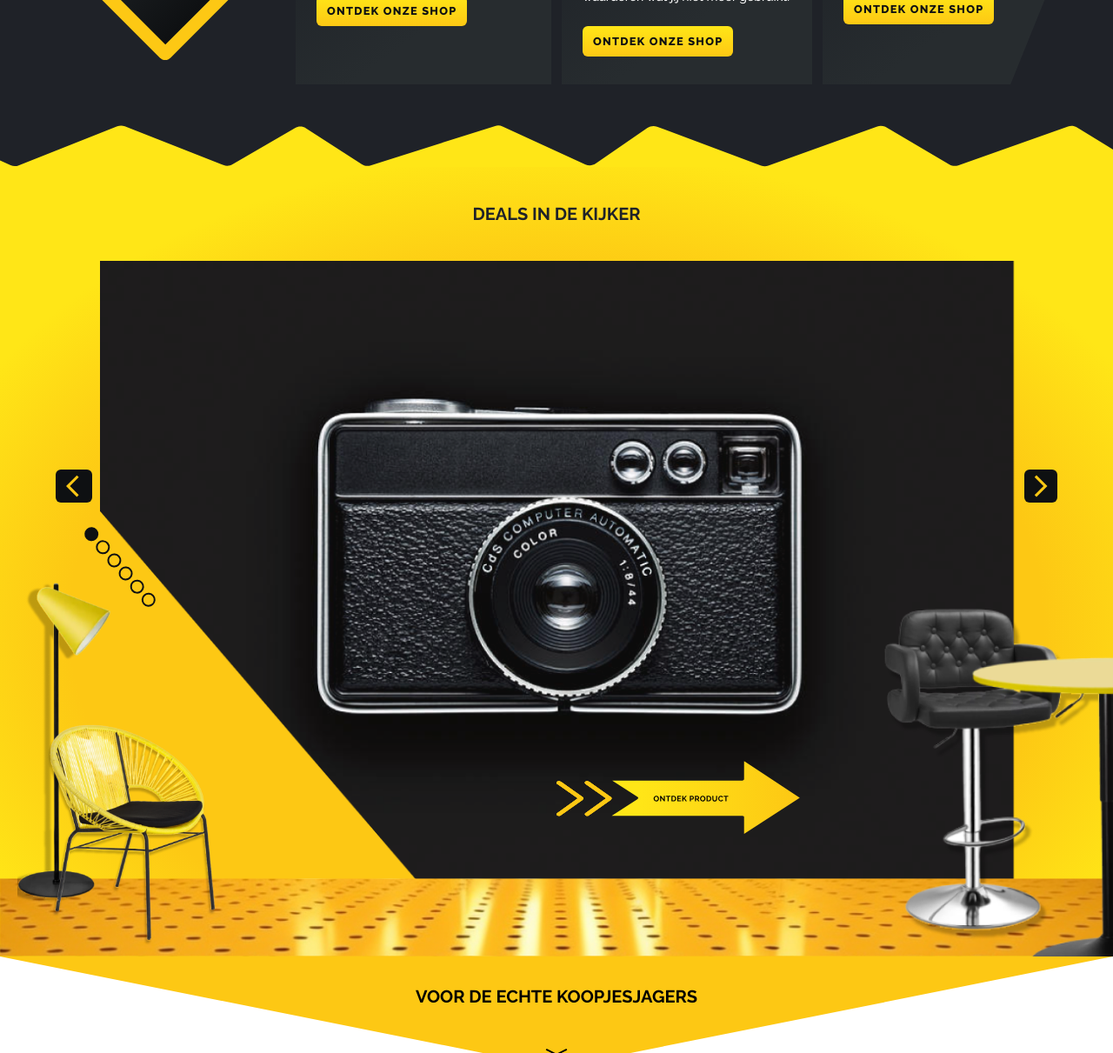
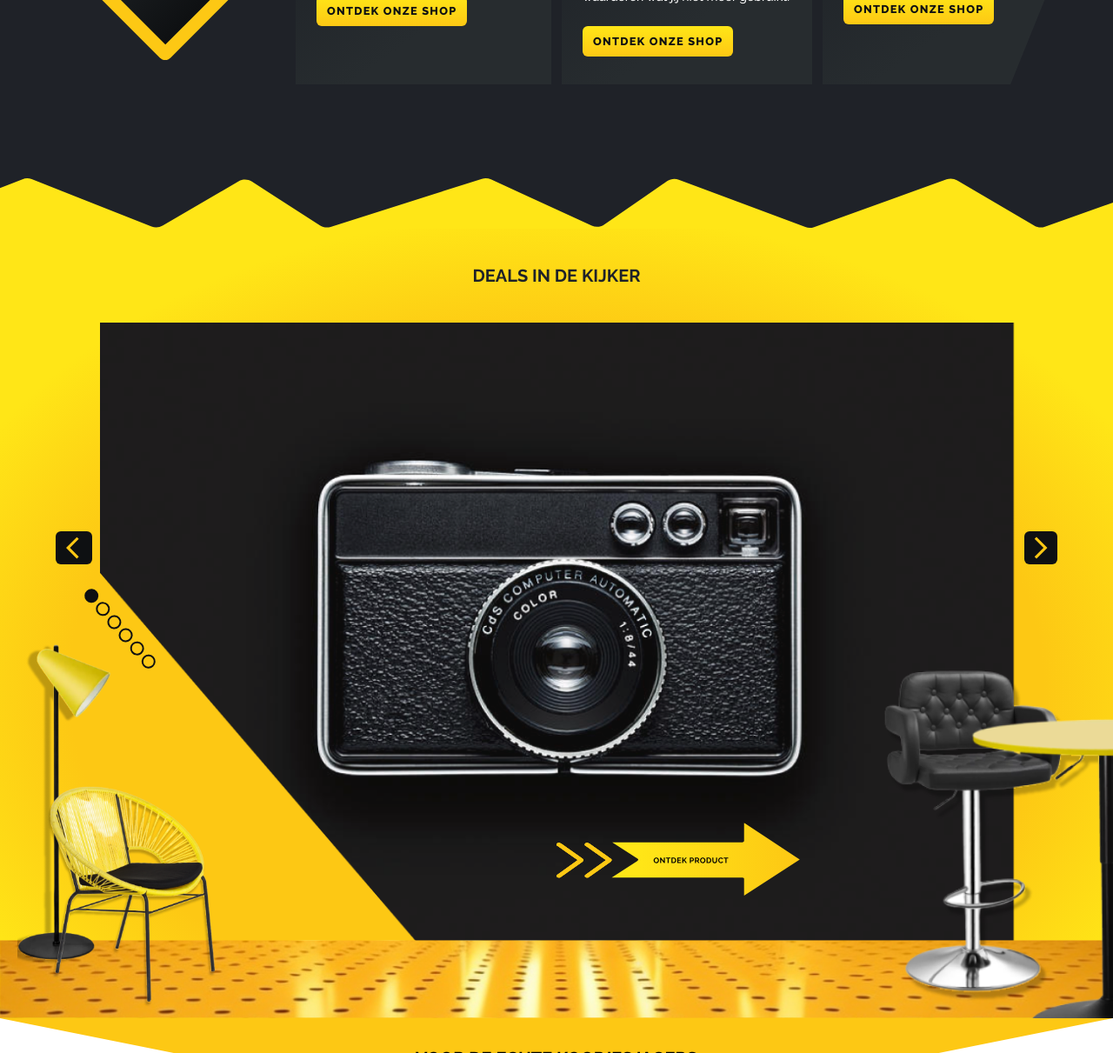
Before and after one commit to shipon-islam/extrema-deals, a React (Vite) app: page / in a window 1280 px wide. Shown: the part 793-2004 px from the top of the page at 87% size. Built offline with nearby package versions, Linux system fonts and the light colour scheme.

Commit message:
update hero section

```diff
--- a/src/components/SliderItems.jsx
+++ b/src/components/SliderItems.jsx
@@ -49,7 +49,7 @@ function SliderItems() {
   };
 
   return (
-    <div className="relative h-full section-container">
+    <div className="relative h-full xl:max-w-[1536px] xl:mx-auto">
       {/* arrow start*/}
       <div className="flex justify-between absolute w-full top-[3rem] sm:top-[5rem] z-10 lg:top-[15rem] left-0 md:px-8 lg:px-12 xl:px-16">
         <button className="md:bg-primary-black hover:text-primary-yellow md:hover:bg-primary-black/80 transition-colors duration-300 md:text-primary-yellow rounded-md pl-3">
--- a/src/index.css
+++ b/src/index.css
@@ -72,7 +72,7 @@
   background-repeat: no-repeat;
   background-size: cover;
   width: 100%;
-  height: 329px;
+  height: 400px;
 }
 .cta-diamond-shape {
   background-image: url("./assets/svg/cta-bar-diamond-bg.svg");
--- a/src/pages/home/sections/Hero.jsx
+++ b/src/pages/home/sections/Hero.jsx
@@ -2,8 +2,8 @@ import React from "react";
 
 export default function Hero() {
   return (
-    <section className="hero-banner relative min-h-[40vh] sm:min-h-[70vh]">
-      <h1 className="text-primary-white text-[1.5rem] sm:text-4xl font-bold tracking-widest  mr-2 absolute top-1/2 left-1/2 -translate-x-1/2 -translate-y-1/2 w-full text-center flex flex-col sm:block">
+    <section className="hero-banner relative min-h-[50vh] sm:min-h-[70vh]">
+      <h1 className="text-primary-white text-[1.5rem] sm:text-4xl font-bold tracking-widest  mr-2 absolute top-1/2 md:top-[40%] left-1/2 -translate-x-1/2 -translate-y-1/2  w-full text-center flex flex-col sm:block">
         <span>Het Uiterste in Waarde,</span>
         <span>Het Uiterste in Deals</span>
       </h1>
```
